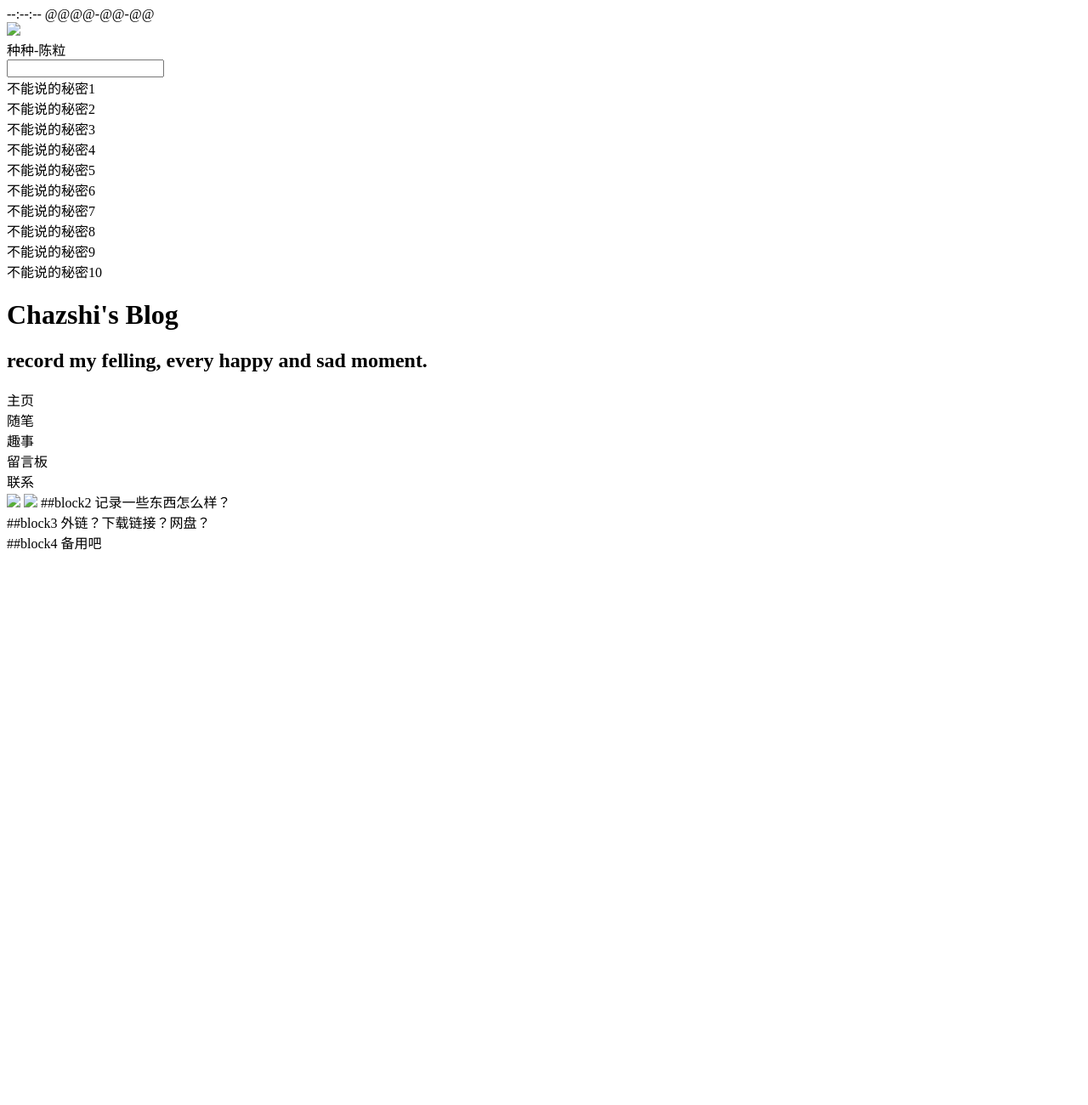
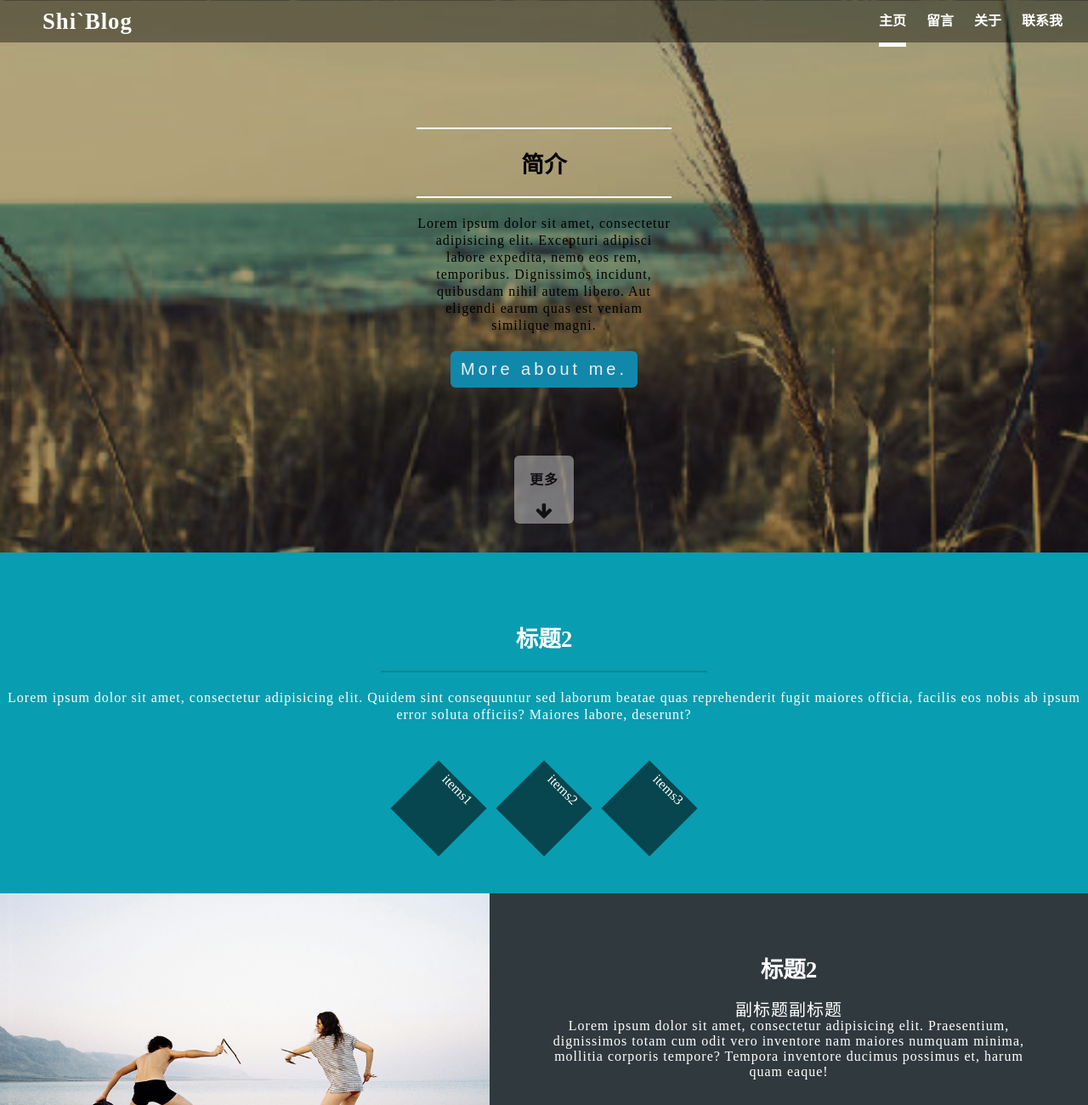
Before and after one commit to chazshi/blog, a plain HTML site: page index.html in a window 1280 px wide. Shown: the top 1300 px of the page at 85% size. Before the commit the page ends 800 px from the top, so only its background shows below. Drawn offline with Linux system fonts and the light colour scheme.

Commit message:
rebuild the blog
rebuild the blog. use flat-style.

```diff
--- /dev/null
+++ b/css/main.css
@@ -0,0 +1,255 @@
+nav {
+	background: rgba(0,0,0,0.4);
+	height: 50px;
+}
+#banner {
+	/*background: rgba(0,0,0,0.4);*/
+	height: 600px;
+}
+header {
+	background: rgba(0,0,0,0.3);
+}
+nav ul {
+	float: right;
+	margin-right: 20px;
+}
+
+nav ul li,nav .logo {
+	display: inline-block;
+	line-height: 50px;
+	padding: 0 10px;
+}
+.logo {
+	font-size: 20pt;
+	font-weight: 900;
+	letter-spacing: 1px;
+	margin-left: 40px;
+}
+.logo a {
+	color: #fff;
+	text-decoration: none;
+}
+nav ul li a {
+	line-height: 50px;
+	text-decoration: none;
+	display: inline-block;
+	height: inherit;
+	color: #fff;
+	font-weight: 700;
+}
+.active {
+	border-bottom: 5px solid #fff;
+}
+#banner .inner {
+	max-width: 300px;
+	text-align: center;
+	margin: 0 auto;
+	position: relative;
+	top: 100px;
+}
+h1 {
+	font-size: 20pt;
+	font-weight: 700;
+	border-top: 2px solid #fff;
+	border-bottom: 2px solid #fff;
+	padding: 20px;
+}
+#main-btn {
+	border: none;
+	background: #333;
+	color: #eee;
+	padding: 10px 12px;
+	border-radius: 6px;
+	font-size: 15pt;
+	letter-spacing: 4px;
+	/*position: relative;
+	top: 20px;*/
+	margin-top: 20px;
+	background: #18a;
+}
+#banner .inner .more {
+	width: 60px;
+	margin: 80px auto;
+	text-align: center;
+	background: #fff;
+	opacity: .4;
+	padding: 5px;
+	border-radius: 6px;
+}
+#banner .inner .more .more-txt {
+	font-size: 12pt;
+	color: #000;
+	font-weight: 700;
+}
+.hr {
+	width: 100%;
+	margin: 20px auto;
+	height: 2px;
+}
+.green-section {
+	text-align: center;
+	background: #089db0;
+	color: #fff;
+	padding-top: 80px;
+	padding-bottom: 40px;
+}
+.green-section .wrapper {
+	/*max-width: 1080px;*/
+	margin: 0 auto;
+}
+
+h2 {
+	font-size: 20pt;
+	font-weight: 700;
+	/*border-top: 3px solid #fff;
+	border-bottom: 3px solid #fff;*/
+	/*padding: 20px;*/
+}
+.green-section .hr {
+	background: #078494;
+	width: 30%;
+}
+.sub-heading {
+	/*position: relative;
+	top: 20px;*/
+	margin-top: 20px;
+	line-height: 20px;
+}
+.green-section .icon-group {
+	margin-top: 40px;
+}
+.green-section .icon-group .icon {
+	display: inline-block;
+	width: 80px;
+	height: 80px;
+	background: #000;
+	transform: rotate(45deg);
+	margin: 20px;
+	background: #07464E;
+}
+.gray-section {
+	background: #252f34;
+	color: #fff;
+}
+.gray-section .img-section {
+	width: 45%;
+}
+.img-section img {
+	width: 100%;
+}
+.gray-section .text-section {
+	width: 55%;
+	margin-top: 68px;
+}
+.gray-section .text-section h2 {
+	margin-bottom: 20px;
+}
+.gray-section .text-section .sub-heading {
+	font-size: 15pt;
+	letter-spacing: 1px;
+}
+p {
+	font-size: 12pt;
+	letter-spacing: 1px;
+	margin-top: 10px;
+}
+.article-preview > div {
+	float: left;
+}
+.article-preview {
+	font-size: 0px;
+}
+.text-section > *{
+	max-width: 80%;
+	text-align: center;
+	margin: 0 auto;
+}
+.clearfix:after { /* 清除浮动  */
+	content: '';
+	display: block;
+	clear: both;
+}
+.gray-section .article-preview:nth-child(odd) {
+	background-color: rgba(255,255,255,.05);
+}
+.purple-section {
+	background: #5A4079;
+	color: #fff;
+	/*padding: 80px;*/
+}
+.purple-section .wrapper {
+	width: 60%;
+	padding-top: 40px;
+	margin: 0 auto;
+}
+.purple-section .heading-wrapper {
+	text-align: center;
+}
+.purple-section .hr {
+	width: 60%;
+	background: #373259;
+}
+.purple-section .card-group {
+	margin: 0 auto;
+	padding: 30px 0px;
+}
+.card {
+	float: left;
+	width: 50%;
+	min-height: 250px;
+	padding: 30px;
+	text-align: center;
+	margin: 0 auto;
+	-webkit-box-sizing: border-box;
+	-moz-box-sizing: border-box;
+	box-sizing: border-box;
+	/*border: 1px solid white;*/
+}
+.card:first-child {
+	background: rgba(0,0,0,.2);
+}
+.card:nth-child(2) {
+	background: rgba(0,0,0,.25);
+}
+.card:nth-child(3) {
+	background: rgba(0,0,0,.3);
+}
+.card:nth-child(4) {
+	background: rgba(0,0,0,.35);
+}
+.card:nth-child(5) {
+	background: rgba(0,0,0,.4);
+}
+.card:nth-child(6) {
+	background: rgba(0,0,0,.45);
+}
+h3 {
+	font-size: 13pt;
+	font-weight: 600;
+}
+footer {
+	background: #333;
+	color: #fff;
+	min-height: 150px;
+	text-align: center;
+}
+ul.share-group {
+	display: block;
+	/*width: 1080px;*/
+	margin: 0 auto;
+	padding: 50px;
+}
+.share-group li {
+	display: inline-block;
+	padding: 10px;
+}
+.copy {
+	padding-bottom: 20px;
+}
+.main-wrapper {
+	background: #444 url(../img/3.jpg);
+	background-attachment: fixed;
+	background-repeat: no-repeat;
+	background-size: cover;
+	background-position: center center;
+}
--- /dev/null
+++ b/css/normalreset.css
@@ -0,0 +1,126 @@
+/**
+ * YUI 3.5.0 - reset.css (http://developer.yahoo.com/yui/3/cssreset/)
+ * http://cssreset.com
+ * Copyright 2012 Yahoo! Inc. All rights reserved.
+ * http://yuilibrary.com/license/
+ */
+/*
+	TODO will need to remove settings on HTML since we can't namespace it.
+	TODO with the prefix, should I group by selector or property for weight savings?
+*/
+html{
+	color:#000;
+	background:#FFF;
+}
+/*
+	TODO remove settings on BODY since we can't namespace it.
+*/
+/*
+	TODO test putting a class on HEAD.
+		- Fails on FF.
+*/
+body,
+div,
+dl,
+dt,
+dd,
+ul,
+ol,
+li,
+h1,
+h2,
+h3,
+h4,
+h5,
+h6,
+pre,
+code,
+form,
+fieldset,
+legend,
+input,
+textarea,
+p,
+blockquote,
+th,
+td {
+	margin:0;
+	padding:0;
+}
+table {
+	border-collapse:collapse;
+	border-spacing:0;
+}
+fieldset,
+img {
+	border:0;
+}
+/*
+	TODO think about hanlding inheritence differently, maybe letting IE6 fail a bit...
+*/
+address,
+caption,
+cite,
+code,
+dfn,
+em,
+strong,
+th,
+var {
+	font-style:normal;
+	font-weight:normal;
+}
+
+ol,
+ul {
+	list-style:none;
+}
+
+caption,
+th {
+	text-align:left;
+}
+h1,
+h2,
+h3,
+h4,
+h5,
+h6 {
+	font-size:100%;
+	font-weight:normal;
+}
+q:before,
+q:after {
+	content:'';
+}
+abbr,
+acronym {
+	border:0;
+	font-variant:normal;
+}
+/* to preserve line-height and selector appearance */
+sup {
+	vertical-align:text-top;
+}
+sub {
+	vertical-align:text-bottom;
+}
+input,
+textarea,
+select {
+	font-family:inherit;
+	font-size:inherit;
+	font-weight:inherit;
+}
+/*to enable resizing for IE*/
+input,
+textarea,
+select {
+	*font-size:100%;
+}
+/*because legend doesn't inherit in IE */
+legend {
+	color:#000;
+}
+/* YUI CSS Detection Stamp */
+#yui3-css-stamp.cssreset { display: none; }
--- a/index.html
+++ b/index.html
@@ -1,106 +1,132 @@
 <!DOCTYPE html>
-<html>
+<html lang="zh">
 <head>
-    <meta charset='utf-8'>
-    <meta http-equiv="X-UA-Compatible" content="chrome=1">
-
-<!--     <link rel="stylesheet" type="text/css" href="stylesheets/stylesheet.css" media="screen">
-    <link rel="stylesheet" type="text/css" href="stylesheets/github-dark.css" media="screen">
-    <link rel="stylesheet" type="text/css" href="stylesheets/print.css" media="print"> -->
-    <link rel="stylesheet" type="text/css" href="css/layout.css">
-    <title>Blog by chazshi</title>
-
-    <script src='js/delaunay.js'></script>
-    <script src='js/TweenMax.js'></script>
-    <script src='js/calendar.js'></script>
-    <script src='js/Hozplayer.js'></script>
+	<meta charset="utf-8">
+	<link rel="stylesheet" type="text/css" href="css/normalreset.css">
+	<link rel="stylesheet" href="https://maxcdn.bootstrapcdn.com/font-awesome/4.5.0/css/font-awesome.min.css">
+	<link rel="stylesheet" type="text/css" href="css/main.css">
+	<title>my flat-style blog.</title>
 </head>
-
 <body>
-    <div class="calendar">
-      <!-- ##日历 -->
-      <span>--:--:--</span>
-      <span>@@@@-@@-@@</span>
-    </div>
-    <div class="hozplayer clearfix">
-      <!-- ##播放器 -->
-      <img src="images/singer.jpg">
-      <div class="songandsinger">种种-陈粒</div>
-      <!-- <div class="lyricWrap">
-        <div class="lyricTxt">歌词歌词歌词歌词歌词</div>
-        <div class="lyricTxt">歌词歌词歌词歌词歌词</div>
-        <div class="lyricTxt">歌词歌词歌词歌词歌词</div>
-      </div> -->
-      <div class="ctrlBtn">
-        <div class="previewBtn"></div>
-        <div class="playpauseBtn"></div>
-        <div class="nextBtn"></div>
-      </div>
-      <div class="searchArea">
-        <input></input>
-        <div class="searchBtn"></div>
-        <div class="listBtn"></div>
-      </div>
-      <div class="listArea">
-        <div class="songlist">
-          <div>不能说的秘密1</div>
-          <div>不能说的秘密2</div>
-          <div>不能说的秘密3</div>
-          <div>不能说的秘密4</div>
-          <div>不能说的秘密5</div>
-          <div>不能说的秘密6</div>
-          <div>不能说的秘密7</div>
-          <div>不能说的秘密8</div>
-          <div>不能说的秘密9</div>
-          <div>不能说的秘密10</div>
+	<div class="main-wrapper">
+		<header>
+			<nav>
+				<div class="logo"><a href="#">Shi`Blog</a></div>
+				<ul>
+					<li><a class="active" href="#">主页</a></li>
+					<li><a href="#">留言</a></li>
+					<li><a href="#">关于</a></li>
+					<li><a href="#">联系我</a></li>
+				</ul>
+			</nav><!-- 页头导航  -->
+			<div id="banner">
+				<div class="inner">
+					<h1>简介</h1>
+					<p class="sub-heading">Lorem ipsum dolor sit amet, consectetur adipisicing elit. Excepturi adipisci labore expedita, nemo eos rem, temporibus. Dignissimos incidunt, quibusdam nihil autem libero. Aut eligendi earum quas est veniam similique magni.</p>
+					<button id="main-btn">More about me.</button>
+					<div class="more">
+						<p class="more-txt">更多</p>
+						<br>
+						<span class="fa fa-arrow-down fa-lg"></span>
 					</div>
 				</div>
 			</div>
-    <header>
-      <div class="container">
-        <h1>Chazshi's Blog</h1>
-        <h2>record my felling, every happy and sad moment.</h2>
-        <!-- download button -->
-        <!-- <section id="downloads">
-          <a href="https://github.com/chazshi/Blog/zipball/master" class="btn">Download as .zip</a>
-          <a href="https://github.com/chazshi/Blog/tarball/master" class="btn">Download as .tar.gz</a>
-          <a href="https://github.com/chazshi/Blog" class="btn btn-github"><span class="icon"></span>View on GitHub</a>
-        </section> -->
-        <div class="menubar clearfix">
-          <div class="menu_tab">主页</div>
-          <div class="menu_tab">随笔</div>
-          <div class="menu_tab">趣事</div>
-          <div class="menu_tab">留言板</div>
-          <div class="menu_tab">联系</div>
+		</header>
+		<div class="content">
+			<section class="green-section">
+				<div class="wrapper">
+					<div>
+						<h2>标题2</h2>
+						<div class="hr"></div>
+						<p class="sub-heading">Lorem ipsum dolor sit amet, consectetur adipisicing elit. Quidem sint consequuntur sed laborum beatae quas reprehenderit fugit maiores officia, facilis eos nobis ab ipsum error soluta officiis? Maiores labore, deserunt?</p>
 					</div>
-
+					<div class="icon-group">
+						<span class="icon">items1</span>
+						<span class="icon">items2</span>
+						<span class="icon">items3</span>
 					</div>
-    </header>
-
-    <div class="content">
-      <div class="block rotatehorse clearfix">
-        <!-- ##旋转木马(360*505) -->
-
-        <!-- <img src="images/haixiu.gif">
-        <img src="images/keai.gif"> -->
-        <div id="container">
-          <!-- 这里循环显示图片 -->
 				</div>
-        <!-- <img src="images/xiaomeilv.gif"> -->
-        <script src='js/pen.js'></script>   <!-- //为什么要放这里；放在文档中间等文档加载完成才执行 -->
-
+			</section>
+			<section class="gray-section">
+				<div class="article-preview clearfix">
+					<div class="img-section">
+						<img src="img/pic01.jpg" alt="">
 					</div>
-      <div class="recordArea block clearfix">
-        <img src="images/katong1.gif">
-        <img src="images/katong2.gif">
-        ##block2 记录一些东西怎么样？
+					<div class="text-section">
+						<h2>标题2</h2>
+						<div class="sub-heading">副标题副标题</div>
+						<p>Lorem ipsum dolor sit amet, consectetur adipisicing elit. Praesentium, dignissimos totam cum odit vero inventore nam maiores numquam minima, mollitia corporis tempore? Tempora inventore ducimus possimus et, harum quam eaque!</p>
 					</div>
-      <div class="block">
-        ##block3 外链？下载链接？网盘？
 				</div>
-      <div class="block">
-        ##block4 备用吧
+				<div class="article-preview clearfix">
+					<div class="text-section">
+						<h2>标题2</h2>
+						<div class="sub-heading">副标题副标题</div>
+						<p>Lorem ipsum dolor sit amet, consectetur adipisicing elit. Praesentium, dignissimos totam cum odit vero inventore nam maiores numquam minima, mollitia corporis tempore? Tempora inventore ducimus possimus et, harum quam eaque!</p>
 					</div>
+					<div class="img-section">
+						<img src="img/pic02.jpg" alt="">
+					</div>
+				</div>
+				<div class="article-preview clearfix">
+					<div class="img-section">
+						<img src="img/pic03.jpg" alt="">
+					</div>
+					<div class="text-section">
+						<h2>标题2</h2>
+						<div class="sub-heading">副标题副标题</div>
+						<p>Lorem ipsum dolor sit amet, consectetur adipisicing elit. Praesentium, dignissimos totam cum odit vero inventore nam maiores numquam minima, mollitia corporis tempore? Tempora inventore ducimus possimus et, harum quam eaque!</p>
+					</div>
+				</div>
+			</section>
+			<section class="purple-section">
+				<div class="wrapper">
+				 	<div class="heading-wrapper">
+				 	<h2>标题</h2>
+				 	<div class="hr"></div>
+				 	<div class="sub-heading">Lorem ipsum dolor sit amet, consectetur adipisicing elit. Nobis similique distinctio doloribus magni eum culpa esse explicabo amet quae earum quidem blanditiis nisi delectus tempora iste, nulla! Ipsa, minima delectus!</div>
+				 </div>
+				 <div class="card-group clearfix">
+				 	<div class="card">
+				 		<h3>标题3</h3>
+				 		<p>Lorem ipsum dolor sit amet, consectetur adipisicing elit. Facere dolore quaerat sunt quis debitis! Maiores ab quos nulla perspiciatis ad nobis, inventore maxime aperiam quisquam, in quasi reprehenderit, commodi ipsa.</p>
+				 	</div>
+				 	<div class="card">
+				 		<h3>标题3</h3>
+				 		<p>Lorem ipsum dolor sit amet, consectetur adipisicing elit. Sapiente nostrum magnam, impedit dolorem natus! Praesentium rerum alias voluptatem odit explicabo, molestiae magni voluptatibus doloribus odio cum accusantium cupiditate commodi totam.</p>
+				 	</div>
+				 	<div class="card">
+				 		<h3>标题3</h3>
+				 		<p>Lorem ipsum dolor sit amet, consectetur adipisicing elit. Facere dolore quaerat sunt quis debitis! Maiores ab quos nulla perspiciatis ad nobis, inventore maxime aperiam quisquam, in quasi reprehenderit, commodi ipsa.</p>
+				 	</div>
+				 	<div class="card">
+				 		<h3>标题3</h3>
+				 		<p>Lorem ipsum dolor sit amet, consectetur adipisicing elit. Sapiente nostrum magnam, impedit dolorem natus! Praesentium rerum alias voluptatem odit explicabo, molestiae magni voluptatibus doloribus odio cum accusantium cupiditate commodi totam.</p>
+				 	</div>
+				 	<div class="card">
+				 		<h3>标题3</h3>
+				 		<p>Lorem ipsum dolor sit amet, consectetur adipisicing elit. Facere dolore quaerat sunt quis debitis! Maiores ab quos nulla perspiciatis ad nobis, inventore maxime aperiam quisquam, in quasi reprehenderit, commodi ipsa.</p>
+				 	</div>
+				 	<div class="card">
+				 		<h3>标题3</h3>
+				 		<p>Lorem ipsum dolor sit amet, consectetur adipisicing elit. Sapiente nostrum magnam, impedit dolorem natus! Praesentium rerum alias voluptatem odit explicabo, molestiae magni voluptatibus doloribus odio cum accusantium cupiditate commodi totam.</p>
+				 	</div>
+				 </div>
+				</div>
+			</section>
+		</div>
+		<footer>
+			<ul class="share-group">
+				<li>item1</li>
+				<li>item2</li>
+				<li>item3</li>
+				<li>item4</li>
+				<li>item5</li>
+			</ul>
+			<div class="copy">
+				&copy Chazshi-2016
+			</div>
+		</footer><!-- 页脚  -->
 	</div>
 
 </body>
```
Also changed, not shown: img/0.jpg (added), img/1.jpg (added), img/2.jpg (added), img/3.jpg (added), img/4.jpg (added), img/5.jpg (added), img/bg-01.jpg (added), img/bg-02.jpg (added), img/black_btn.svg (added), img/blue_btn.svg (added), img/cyan_btn.svg (added), img/pic01.jpg (added), img/pic02.jpg (added), img/pic03.jpg (added), 1 more files. Lines whose indentation alone changed are shown as unchanged.
